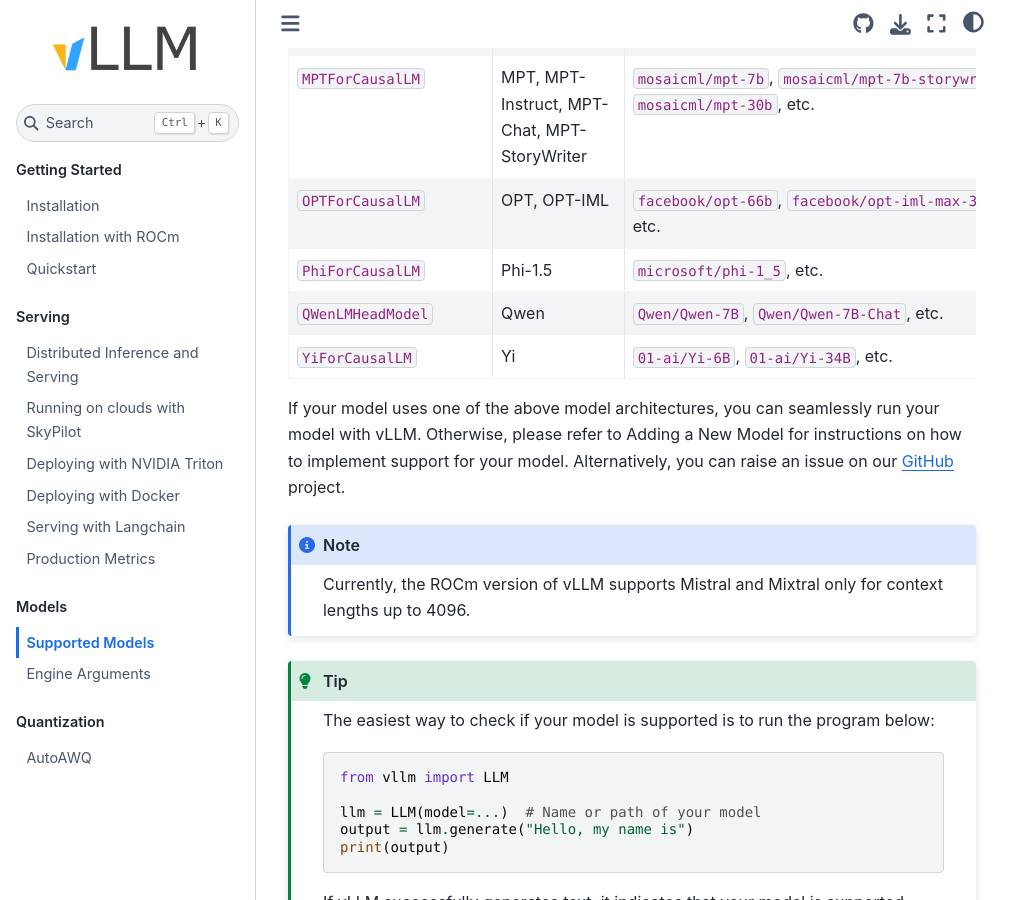
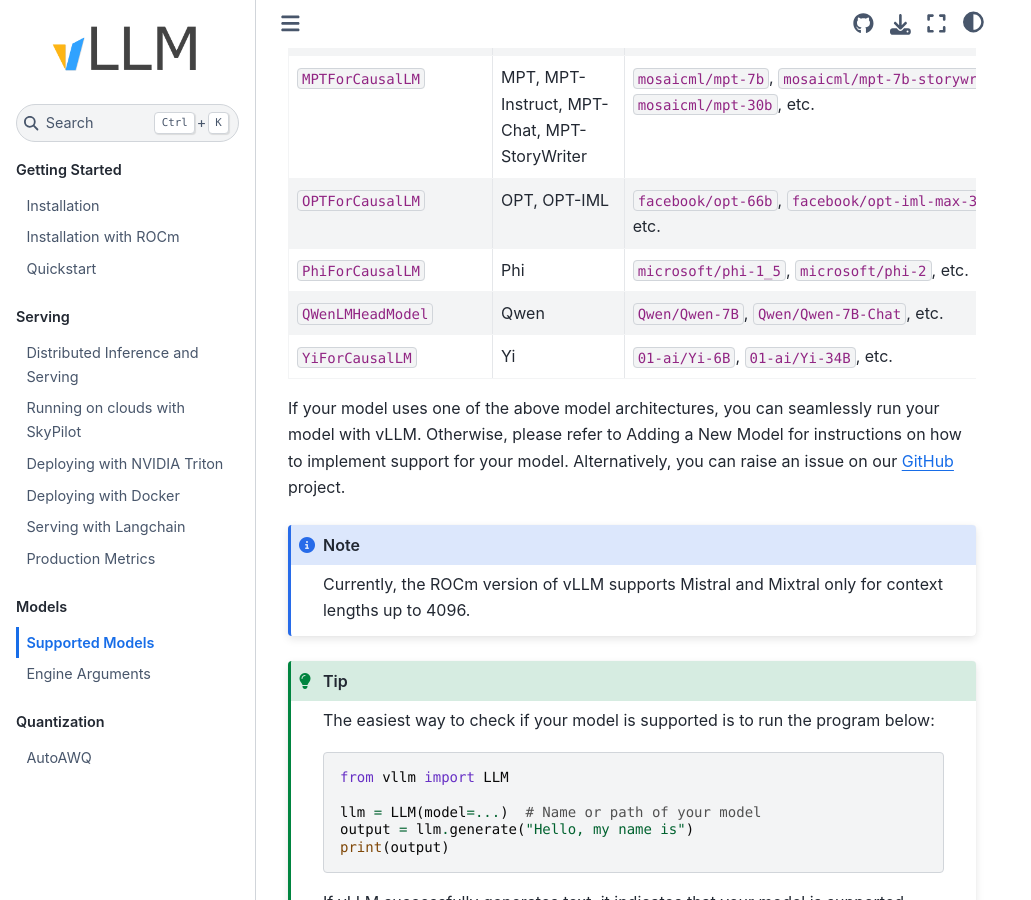
Before and after one commit to shaojiewang/vllm-rocm, a Sphinx documentation site: the page built from docs/source/models/supported_models.rst, in a window 1280 px wide and 900 px high, scrolled down 1287 px. Shown: the whole window, without its empty margins (0-1031 px from the left). Built offline with Sphinx 7.4.7 and the Sphinx Book theme 1.1.4, drawn with Linux system fonts in a browser that asks for light colours; pages that are not in the unit, such as notebooks, are missing from menus.

Commit message:
[Minor] Add Phi 2 to supported models (#2159)

```diff
--- a/docs/source/models/supported_models.rst
+++ b/docs/source/models/supported_models.rst
@@ -60,8 +60,8 @@
     - OPT, OPT-IML
     - :code:`facebook/opt-66b`, :code:`facebook/opt-iml-max-30b`, etc.
   * - :code:`PhiForCausalLM`
-    - Phi-1.5
-    - :code:`microsoft/phi-1_5`, etc.
+    - Phi
+    - :code:`microsoft/phi-1_5`, :code:`microsoft/phi-2`, etc.
   * - :code:`QWenLMHeadModel`
     - Qwen
     - :code:`Qwen/Qwen-7B`, :code:`Qwen/Qwen-7B-Chat`, etc.
```
Also changed, not shown: README.md (+1 -1 lines), 1 other file.
